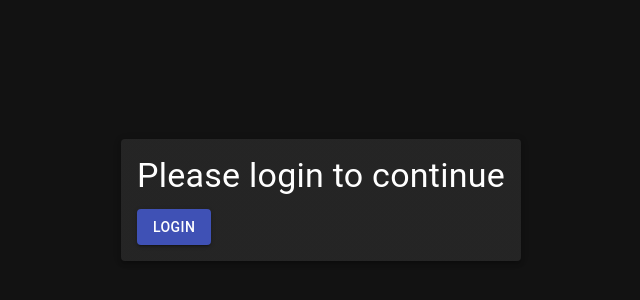
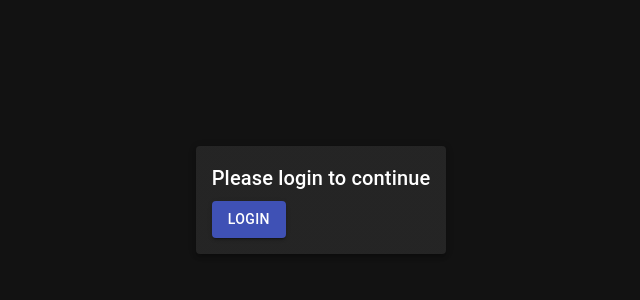
Before and after one commit to harshpathakzz/eCommerce, a React (Vite) app: page /request-login in a window 1280 px wide. Shown: the part 200-500 px from the top of the page, without its empty margins (319-959 px from the left). Built offline with nearby package versions, Linux system fonts and the light colour scheme; no server answers.

Commit message:
updated CSS

```diff
--- a/src/pages/RequestLoginPage.jsx
+++ b/src/pages/RequestLoginPage.jsx
@@ -22,7 +22,7 @@ const RequestLoginPage = () => {
       }}
     >
       <Paper elevation={3} sx={{ p: 2 }}>
-        <Typography variant="h4" gutterBottom>
+        <Typography variant="h6" gutterBottom>
           Please login to continue
         </Typography>
         <Button variant="contained" onClick={() => navigate("/login")}>
```
